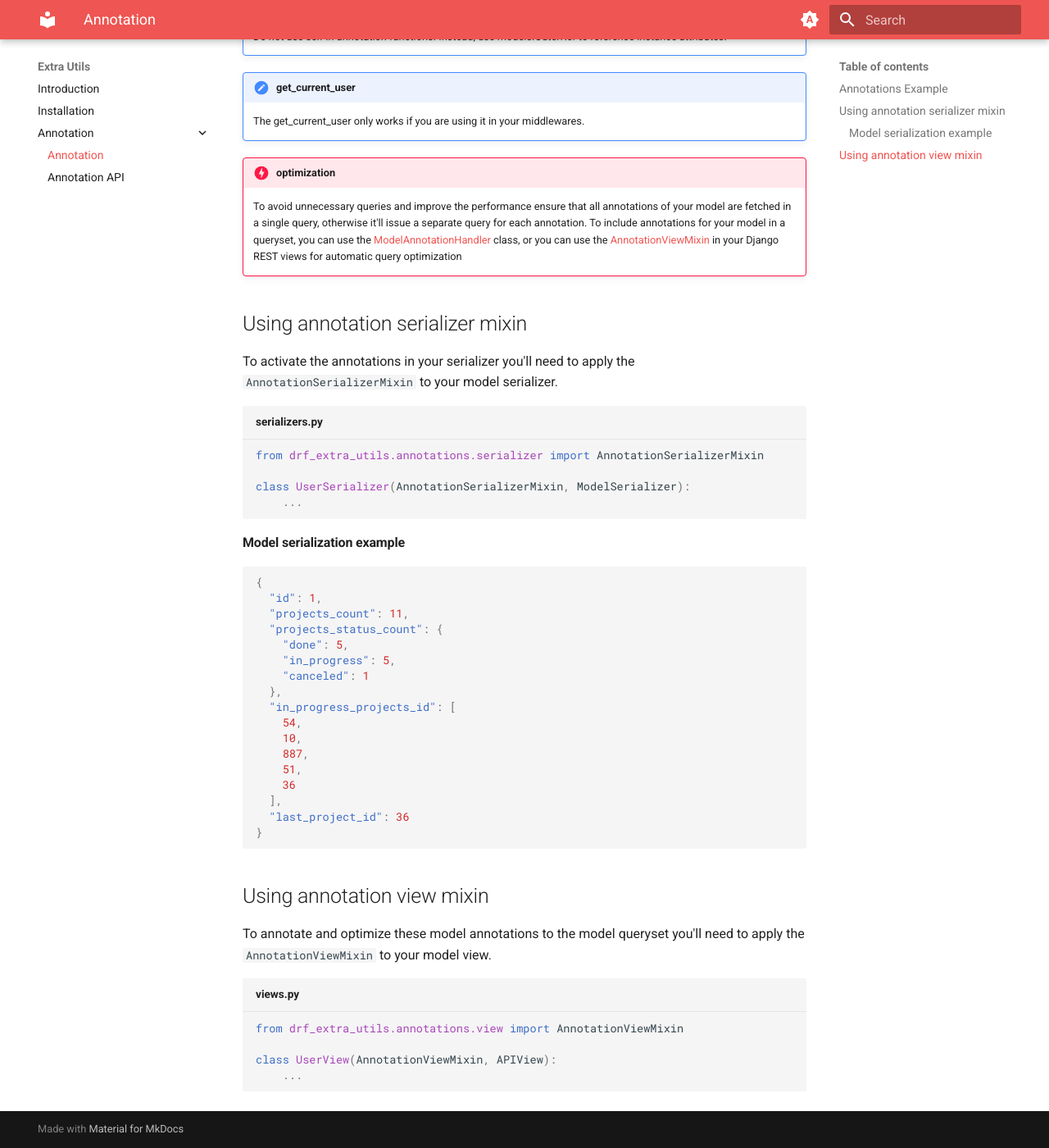
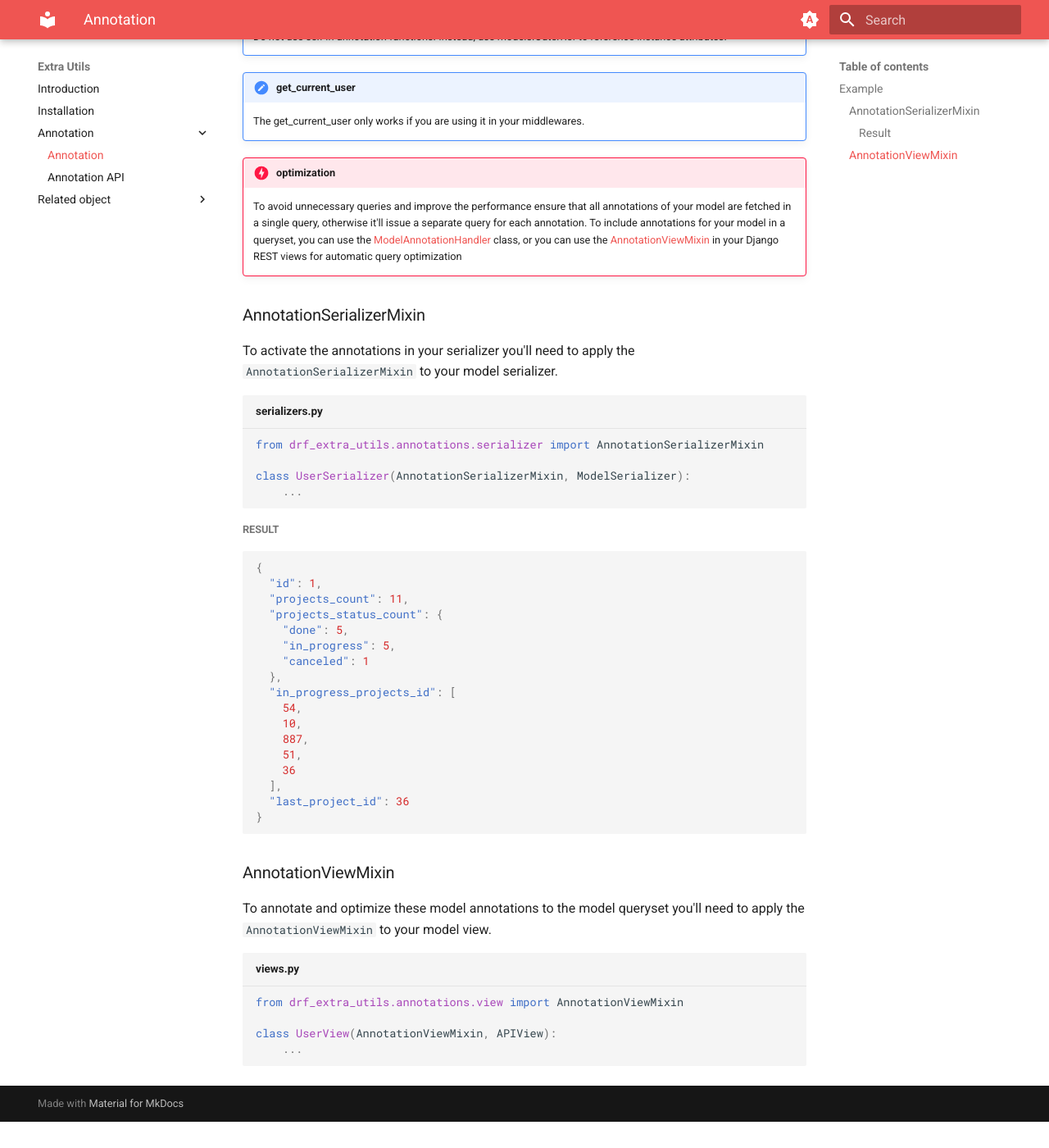
Before and after one commit to gabrielustosa/drf_extra_utils, an MkDocs documentation site: the page built from docs/annotation/index.md, in a window 1280 px wide and 1400 px high, scrolled down 1763 px. Shown: the whole window at 82% size. Built offline with MkDocs 1.6.1 and Material for MkDocs 9.7.7, drawn with Linux system fonts in a browser that asks for light colours; after the commit the page ends 3131 px from its top, so only the background shows below that; some of the changed lines change nothing that is shown; some of the changed text lies outside the part shown.

Commit message:
FEAT[DOC]: Related objects doc

````diff
--- a/docs/annotation/index.md
+++ b/docs/annotation/index.md
@@ -12,7 +12,7 @@
 To create a default annotation, you can define a function that returns a simple django function annotation. To create a
 list annotation, you can define a function that returns a dictionary of django function annotations.
 
-## Annotations Example
+## Example
 
 Imagine you have two models in your django application.
 
@@ -81,10 +81,10 @@
     To avoid unnecessary queries and improve the performance ensure that all annotations of your model are fetched in a
     single query, otherwise it'll issue a separate query for each annotation. To include annotations for your model in
     a queryset, you can use the [ModelAnnotationHandler](/annotation/annotation_api/#modelannotationhandler) class,
-    or you can use the [AnnotationViewMixin](/annotation/annotation/#using-annotation-view-mixin) in your Django REST
+    or you can use the [AnnotationViewMixin](/annotation/#using-annotation-view-mixin) in your Django REST
     views for automatic query optimization
 
-## Using annotation serializer mixin
+### AnnotationSerializerMixin
 
 To activate the annotations in your serializer you'll need to apply the ``AnnotationSerializerMixin`` to your model
 serializer.
@@ -96,7 +96,7 @@
     ...
 ```
 
-#### Model serialization example
+##### Result
 
 ```json
 {
@@ -118,7 +118,7 @@
 }
 ```
 
-## Using annotation view mixin
+### AnnotationViewMixin
 
 To annotate and optimize these model annotations to the model queryset you'll need to apply the ``AnnotationViewMixin``
 to your model view.
--- /dev/null
+++ b/docs/related_object/index.md
@@ -0,0 +1,278 @@
+# Related Object
+
+Related objects are fields in a model that have a relation with another model, such as ForeignKey, OneToMany or
+ManyToMany fields. You can retrieve additional information about these fields by including the related object's name and
+a list of desired  fields. This allows you to "expand" the related object and retrieve more data at once.
+
+## Example
+
+For the purpose of this example, let's assume that you have a model that have all three types of relationships:
+
+1. user, which is a ForeignKey relationship
+2. questions, which is an OneToMany relationship
+3. friends, which is a ManyToMany relationship
+
+In the model serializer class, the related objects should be declared in the Meta class as a dictionary.
+
+```.py3 title='serializers.py'
+
+from drf_extra_utils.related_object.serializer import RelatedObjectMixin
+
+class MyModelSerializer(RelatedObjectMixin, ModelSerializer):
+    ...
+    class Meta:
+        ...
+        related_objects = {
+            'user': {
+                'serializer': UserSerializer
+            },
+            'questions': {
+                'serializer': 'path.to.serializer.QuestionSerializer',
+                'many': True
+            },
+            'friends': {
+                'serializer': UserSerializer,
+                'many': True
+            }
+        }
+```
+
+!!! note "many"
+    It is required to use the many=True argument for fields that have a many-to-many or many-to-one relationship.
+
+!!! note "string import"
+    To avoid circular import you can use string reference to the serializer.
+
+!!! warning DynamicFields
+    To use the DynamicFieldsMixin in a serializer for related objects, the serializer class must subclass
+    DynamicFieldsMixin. Without this mixin, the serializer will not be able to handle fields dynamically.
+
+#### Related Objects Serialization
+
+To use related objects in a serializer, you will need to pass a context parameter to the serializer when calling it.
+The context parameter should be a dictionary containing the key 'related_objects' with a value that is another
+dictionary. This inner dictionary should have keys that correspond to the names of the related objects you want to
+include, and the values should be lists of field names that you want to include for each related object.
+
+##### Example
+
+```.py3
+context={
+    'related_objects': {
+        'user': ['@all'],
+        'questions': ['@all'],
+        'friends': ['@all'],
+    }
+}
+serializer = MyModelSerializer(instance, context=context)
+```
+
+##### Result
+
+```json
+{
+  "id": 1,
+  "user": {
+    "id": 1,
+    "name": "username_1"
+  },
+  "questions": [
+    {
+      "id": 1,
+      "question": "test_1",
+      "is_published": false
+    },
+    {
+      "id": 2,
+      "question": "test_2",
+      "is_published": true
+    }
+  ],
+  "friends": [
+    {
+      "id": 2,
+      "name": "username_2"
+    },
+    {
+      "id": 3,
+      "name": "username_3"
+    }
+  ]
+}
+```
+
+### Related Objects Filtering
+
+The related object queryset can be filtered using the filter key in the related object dictionary. The keys of the
+dictionary must be strings containing the names of filters, with the corresponding filter values as their
+respective dictionary values.
+
+##### Example
+
+```.py3 title='serializers.py'
+
+from drf_extra_utils.related_object.serializer import RelatedObjectMixin
+
+class MyModelSerializer(RelatedObjectMixin, ModelSerializer):
+    ...
+    class Meta:
+        ...
+        related_objects = {
+            ...
+            'questions': {
+                'serializer': 'path.to.serializer.QuestionSerializer',
+                'many': True,
+                'filter': {'is_published': True}
+            },
+        }
+```
+
+##### Result
+
+```json
+{
+  "id": 1,
+  "questions": [
+    {
+      "id": 2,
+      "question": "test_2",
+      "is_published": true
+    }
+  ]
+}
+```
+
+##### Passing additional information on the fly
+
+To pass additional information to the filter on the fly, you can override the get_related_objects method as follows:
+
+```.py3 title="serializers.py"
+
+class MyModelSerializer(RelatedObjectMixin, ModelSerializer):
+    ...
+    class Meta:
+        ...
+        related_objects = {
+            ...
+            'questions': {
+                'serializer': 'path.to.serializer.QuestionSerializer',
+                'many': True,
+                'filter': {'is_published': True}
+            },
+        }
+
+    def get_related_objects(self):
+        related_objects = super().get_related_objects()
+        user = getattr(self.context.get('request'), 'user', None)
+        if user:
+            related_objects['questions']['filter'] = {
+                'is_friend': user
+            }
+        return related_objects
+```
+
+
+### Related Object Permissions
+
+The related objects can have a list of permissions that can be checked to determine if a user has access to the related
+object. To use this feature, you will need to set a dictionary key with the permissions as its value, which should be
+a list of permissions.
+
+##### Example
+
+```.py3 title='serializers.py'
+
+from drf_extra_utils.related_object.serializer import RelatedObjectMixin
+
+class MyModelSerializer(RelatedObjectMixin, ModelSerializer):
+    ...
+    class Meta:
+        ...
+        related_objects = {
+            ...
+            'friends': {
+                'serializer': UserSerializer,
+                'many': True,
+                'permissions': [IsFriend]
+            }
+        }
+```
+
+##### Result
+
+If the user does not have the required permission, they will receive a response indicating that they are not authorized
+to access the related object.
+
+```json
+{
+  "detail": "You do not have permission to access the related object `friends`."
+}
+```
+
+### Related Object Pagination
+
+To paginate many-to-many and many-to-one related objects, you can pass the page(page number) in the fields parameter.
+You can also optionally pass a page_size(page size) parameter  to specify the number of items to include on each page.
+The page size default value is 100.
+
+##### Example
+
+```.py3
+context={
+    'related_objects': {
+        'friends': ['@all,page(1), page_size(2)'],
+    }
+}
+serializer = MyModelSerializer(instance, context=context)
+```
+
+##### Result
+
+```json
+{
+  "id": 1,
+  "questions": {
+    "count": 10,
+    "next": "http://example.com/?fields[friends]=@all,page(2),page_size(2)",
+    "previous": null,
+    "results":
+        [
+          {
+            "id": 1,
+            "question": "test_1",
+            "is_published": true
+          },
+          {
+            "id": 2,
+            "question": "test_2",
+            "is_published": true
+          }
+        ]
+  }
+}
+```
+
+### Related Object View
+
+To optimize and simplify the use of related objects in your Django REST framework views, you can use the
+`RelatedObjectViewMixin`.
+
+```.py3 title="views.py"
+from drf_extra_utils.related_object.views import RelatedObjectViewMixin
+
+
+class MyModelView(RelatedObjectViewMixin, ModelViewSet):
+    ...
+```
+
+To issue a request to retrieve a related object, you can include a query parameter in the URL of the form
+fields[field_name]=model_fields, where field_name is the name of the related field and model_fields is a list
+of the fields you want to include in the response for the related object.
+
+```
+https://example.com/?fields[user]=@all&fields[questions]=@all&fields[friends]=@all
+```
+
+!!! note "pagination"
+    Pagination also works normally, you just need to use page and page_size in fields as described in the
+    [Related Object Pagination](/related_object/#related-object-pagination) section.
````
